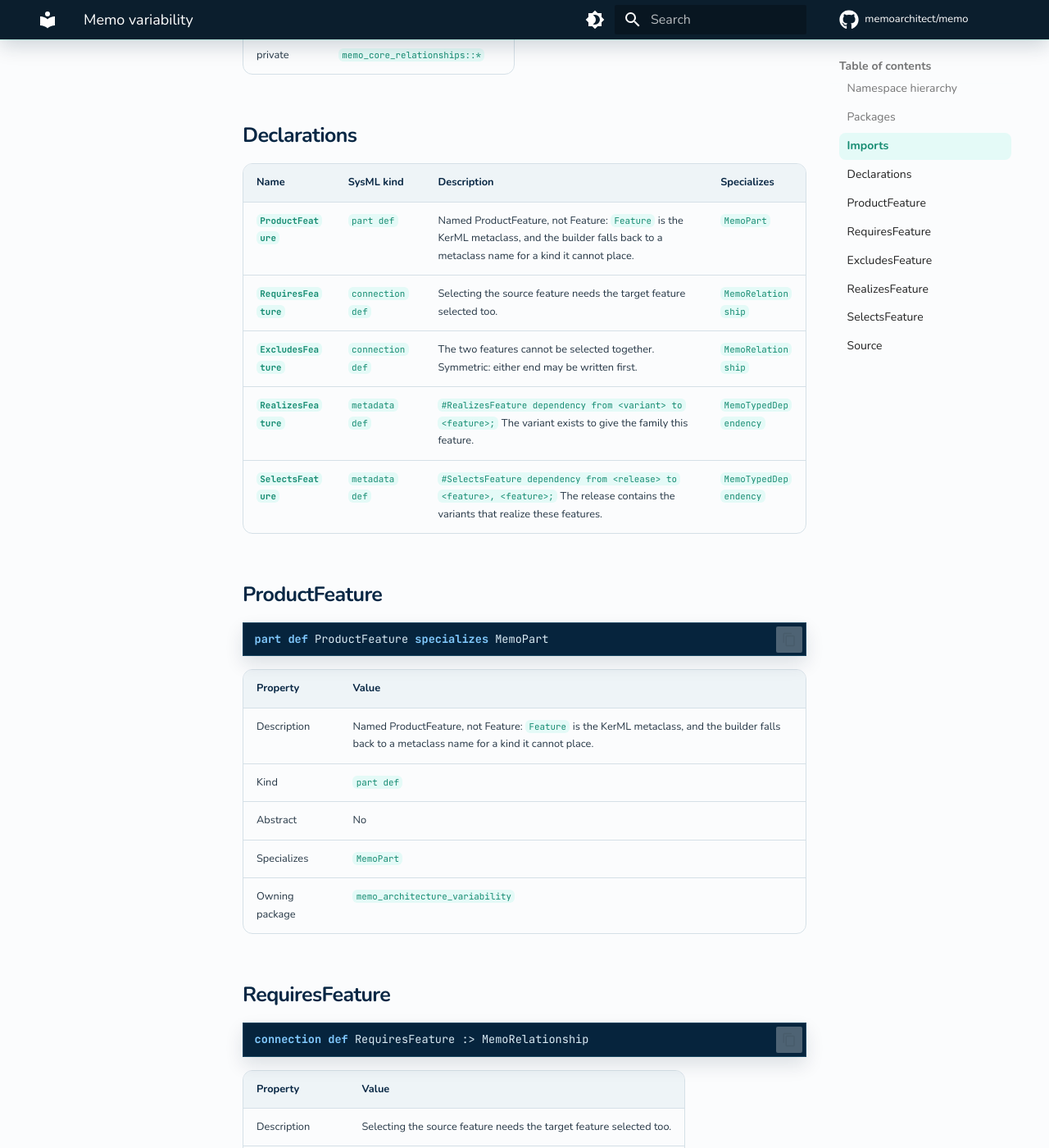
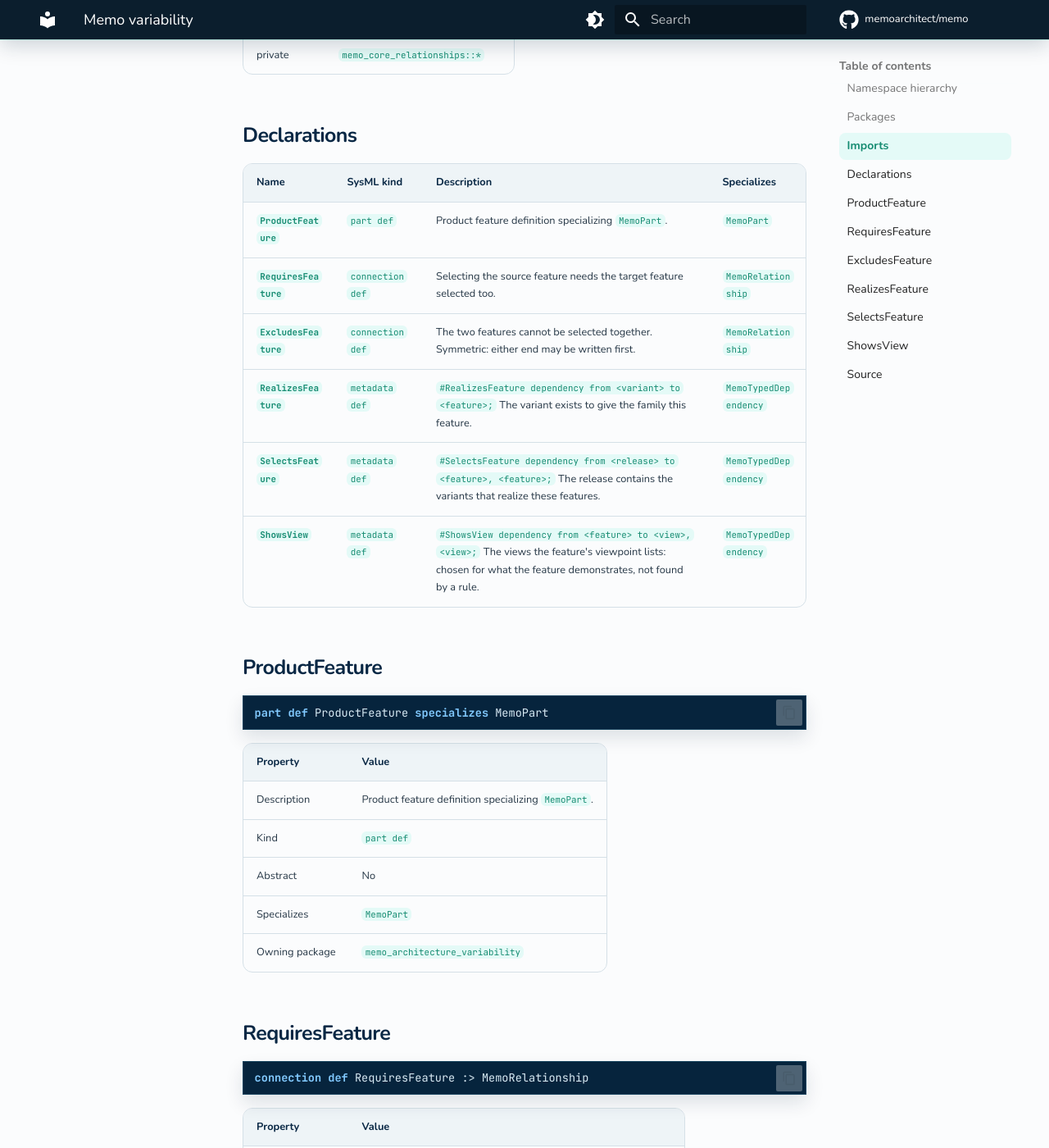
Before and after one commit to memoarchitect/memo, an MkDocs documentation site: the page built from docs/sysml-api/architecture/variability/memo_variability.md, in a window 1280 px wide and 1400 px high, scrolled down 1053 px. Shown: the whole window at 82% size. Built offline with MkDocs 1.6.1 and Material for MkDocs 9.7.7, drawn with Linux system fonts in a browser that asks for light colours; comment, search, counter and statistics services are not loaded; some of the changed text lies outside the part shown.

Commit message:
Features: ShowsView (the views a feature shows, chosen) and the analysis a feature page carries
ProductFeature gains valueProposition, targetUsers, successMeasure and assumptions (its prose is its doc); #ShowsView names the views a feature's viewpoint lists; membership row: neither.

Co-Authored-By: Claude Sonnet 5.5 <noreply@anthropic.com>

````diff
--- a/docs/sysml-api/architecture/variability/memo_variability.md
+++ b/docs/sysml-api/architecture/variability/memo_variability.md
@@ -33,11 +33,12 @@
 
 | Name | SysML kind | Description | Specializes |
 | --- | --- | --- | --- |
-| [`ProductFeature`](#productfeature) | `part def` | Named ProductFeature, not Feature: `Feature` is the KerML metaclass, and the builder falls back to a metaclass name for a kind it cannot place. | `MemoPart` |
+| [`ProductFeature`](#productfeature) | `part def` | Product feature definition specializing `MemoPart`. | `MemoPart` |
 | [`RequiresFeature`](#requiresfeature) | `connection def` | Selecting the source feature needs the target feature selected too. | `MemoRelationship` |
 | [`ExcludesFeature`](#excludesfeature) | `connection def` | The two features cannot be selected together. Symmetric: either end may be written first. | `MemoRelationship` |
 | [`RealizesFeature`](#realizesfeature) | `metadata def` | `#RealizesFeature dependency from <variant> to <feature>;` The variant exists to give the family this feature. | `MemoTypedDependency` |
 | [`SelectsFeature`](#selectsfeature) | `metadata def` | `#SelectsFeature dependency from <release> to <feature>, <feature>;` The release contains the variants that realize these features. | `MemoTypedDependency` |
+| [`ShowsView`](#showsview) | `metadata def` | `#ShowsView dependency from <feature> to <view>, <view>;` The views the feature's viewpoint lists: chosen for what the feature demonstrates, not found by a rule. | `MemoTypedDependency` |
 
 ## ProductFeature
 
@@ -47,7 +48,7 @@ part def ProductFeature specializes MemoPart
 
 | Property | Value |
 | --- | --- |
-| Description | Named ProductFeature, not Feature: `Feature` is the KerML metaclass, and the builder falls back to a metaclass name for a kind it cannot place. |
+| Description | Product feature definition specializing `MemoPart`. |
 | Kind | `part def` |
 | Abstract | No |
 | Specializes | `MemoPart` |
@@ -114,6 +115,21 @@ metadata def SelectsFeature :> MemoTypedDependency
 | Owning package | `memo_architecture_variability` |
 
 
+## ShowsView
+
+```sysml
+metadata def ShowsView :> MemoTypedDependency
+```
+
+| Property | Value |
+| --- | --- |
+| Description | `#ShowsView dependency from <feature> to <view>, <view>;` The views the feature's viewpoint lists: chosen for what the feature demonstrates, not found by a rule. |
+| Kind | `metadata def` |
+| Abstract | No |
+| Specializes | `MemoTypedDependency` |
+| Owning package | `memo_architecture_variability` |
+
+
 ## Source
 
 ??? code "architecture/variability/memo_variability.sysml"
@@ -154,7 +170,20 @@ metadata def SelectsFeature :> MemoTypedDependency
 
         // Named ProductFeature, not Feature: `Feature` is the KerML metaclass, and the
         // builder falls back to a metaclass name for a kind it cannot place.
-        part def ProductFeature specializes MemoPart;
+        //
+        // A feature's page is what is said about it: its prose is the element's `doc`, and
+        // the analysis is these four statements, each optional until someone has an answer.
+        // What the feature shows is curated: `#ShowsView` below names its views.
+        part def ProductFeature specializes MemoPart {
+            /** What the feature gives the people who use the product, in a sentence or two. */
+            attribute valueProposition : String[0..1];
+            /** Who it is for: the roles or segments that gain from it. */
+            attribute targetUsers : String[0..1];
+            /** How anyone will know it worked: the measure, and the level that counts as success. */
+            attribute successMeasure : String[0..1];
+            /** What has to hold for the value to be real, and what is not yet known. */
+            attribute assumptions : String[0..1];
+        }
 
         // `Requires` is taken by the native `require` relation, so these say what they join.
         connection def RequiresFeature :> MemoRelationship {
@@ -189,6 +218,9 @@ metadata def SelectsFeature :> MemoTypedDependency
         metadata def SelectsFeature :> MemoTypedDependency {
             doc /* `#SelectsFeature dependency from <release> to <feature>, <feature>;` The release contains the variants that realize these features. */
         }
+        metadata def ShowsView :> MemoTypedDependency {
+            doc /* `#ShowsView dependency from <feature> to <view>, <view>;` The views the feature's viewpoint lists: chosen for what the feature demonstrates, not found by a rule. */
+        }
     }
 
     ```
````
Also changed, not shown: docs/sysml-api/core/relationships/memo_workspace_membership.md (+2 -0 lines), docs/sysml-api/elements.md (+2 -1 lines), docs/sysml-api/hierarchy.md (+1 -1 lines), 2 other files.
